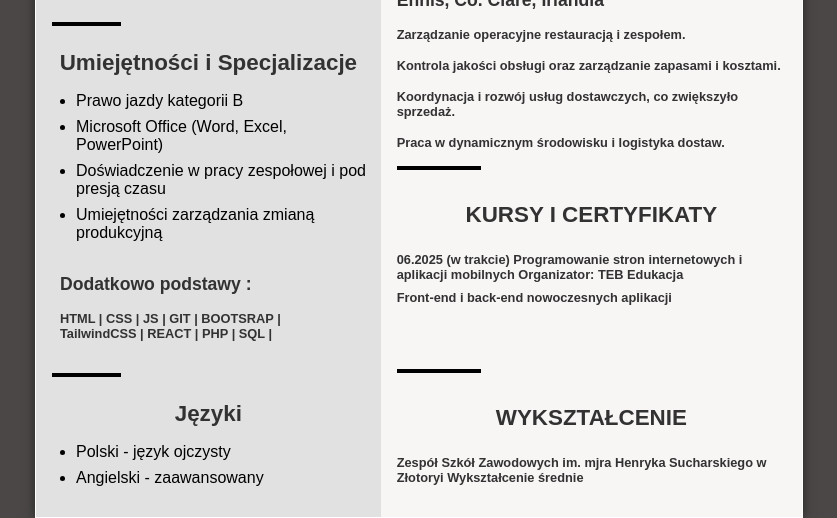
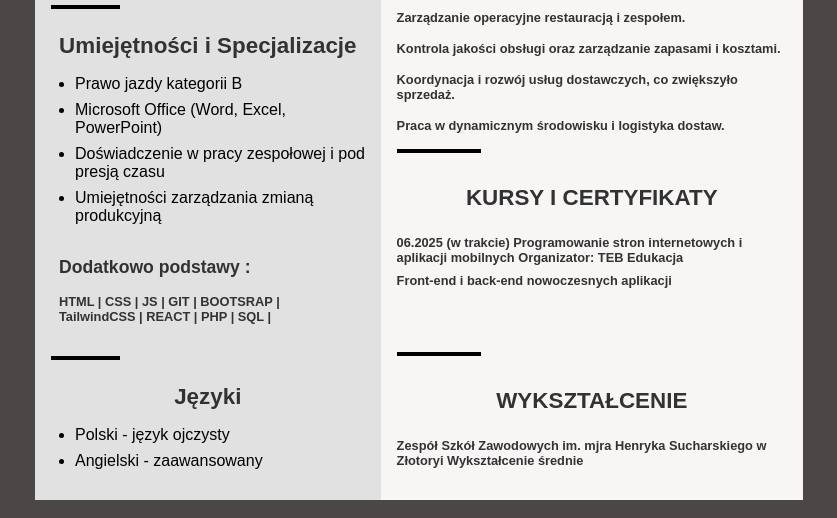
Before and after one commit to Arek7078/cv, a website built with Vite: page index.html in a window 1280 px wide. Shown: the part 415-933 px from the top of the page, without its empty margins (221-1058 px from the left). Built offline with nearby package versions, Linux system fonts and the light colour scheme.

Commit message:
css margin changes

```diff
--- a/src/style.css
+++ b/src/style.css
@@ -24,9 +24,9 @@ main{
     width:768px;
     position:relative;
     margin:auto;
-    margin: 1rem auto;
+    /* margin: 1rem auto;
     border: 1px solid white;
-    box-shadow:0 0 10px rgba(0, 0, 0, 0.5);
+    box-shadow:0 0 10px rgba(0, 0, 0, 0.5); */
 
 }
 /* contact start */
```
Also changed, not shown: 2 other files.
